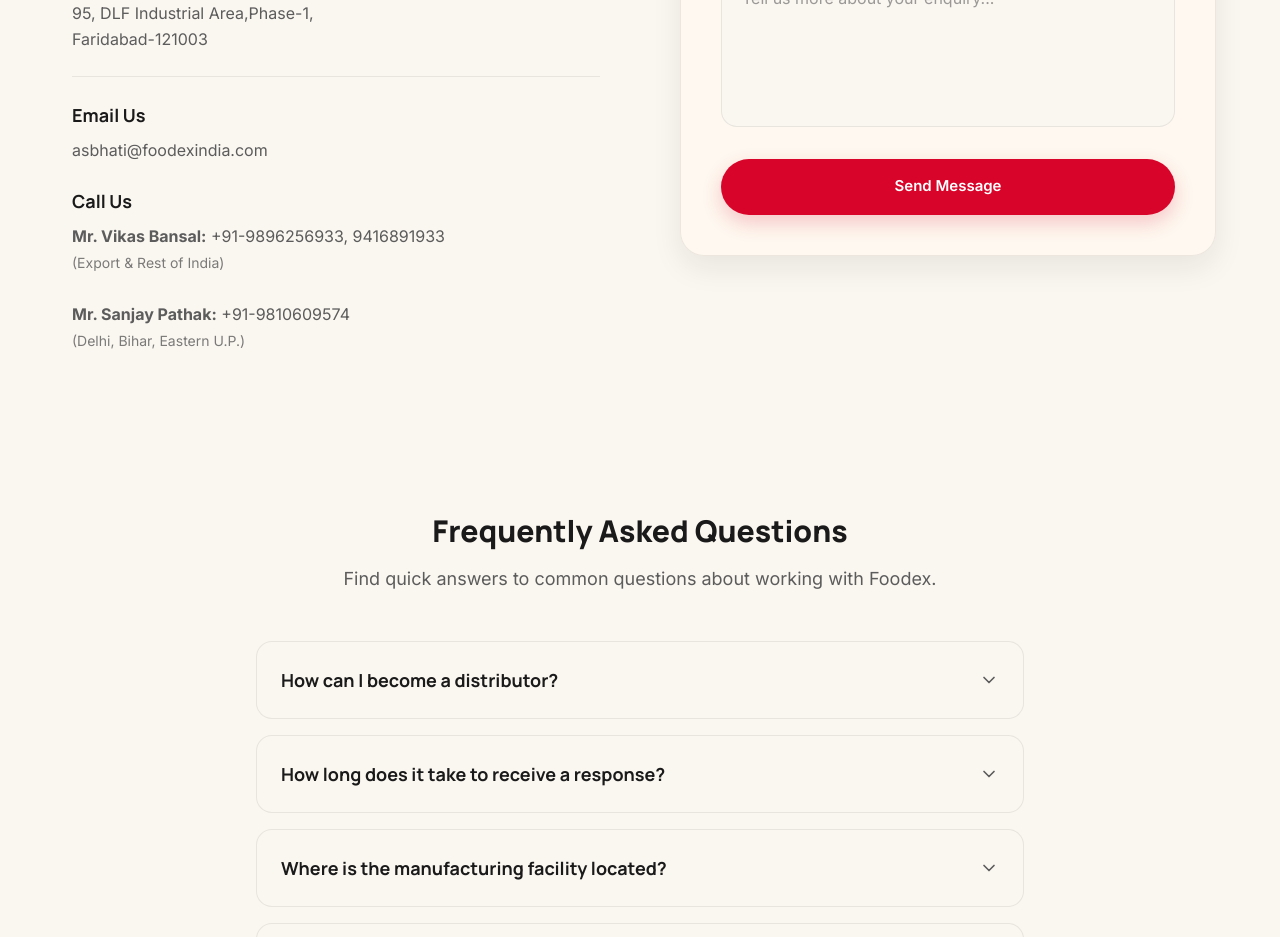
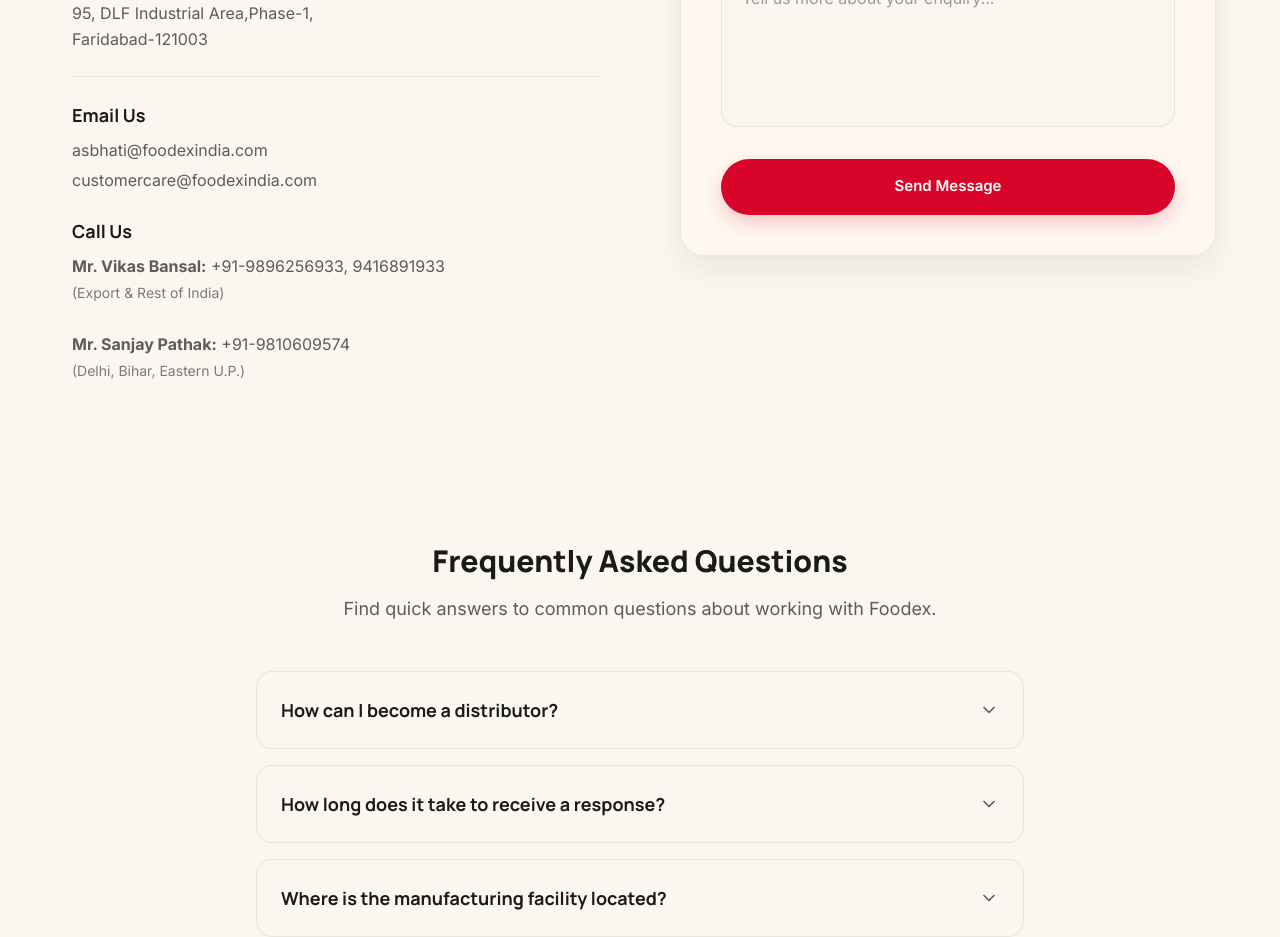
Before and after one commit to JIIT-Himanshi/foodex-redesign, a React (Vite) app: page /contact in a window 1280 px wide. Shown: the part 1580-2517 px from the top of the page. Built offline with nearby package versions, Linux system fonts and the light colour scheme.

Commit message:
update email section

```diff
--- a/src/components/Contact/ContactForm.jsx
+++ b/src/components/Contact/ContactForm.jsx
@@ -49,8 +49,9 @@ function ContactForm() {
 							<div className="flex flex-col gap-6">
 								<div>
 									<h4 className="font-display text-lg font-bold text-(--color-text-primary) mb-2">Email Us</h4>
-									<p className="font-body text-(--color-text-secondary) leading-relaxed">
+									<p className="font-body text-(--color-text-secondary) leading-relaxed flex flex-col gap-1">
 										<a href="mailto:asbhati@foodexindia.com" className="hover:text-(--color-brand-red) transition-colors">asbhati@foodexindia.com</a>
+										<a href="mailto:customercare@foodexindia.com" className="hover:text-(--color-brand-red) transition-colors">customercare@foodexindia.com</a>
 									</p>
 								</div>
 								<div>
```
